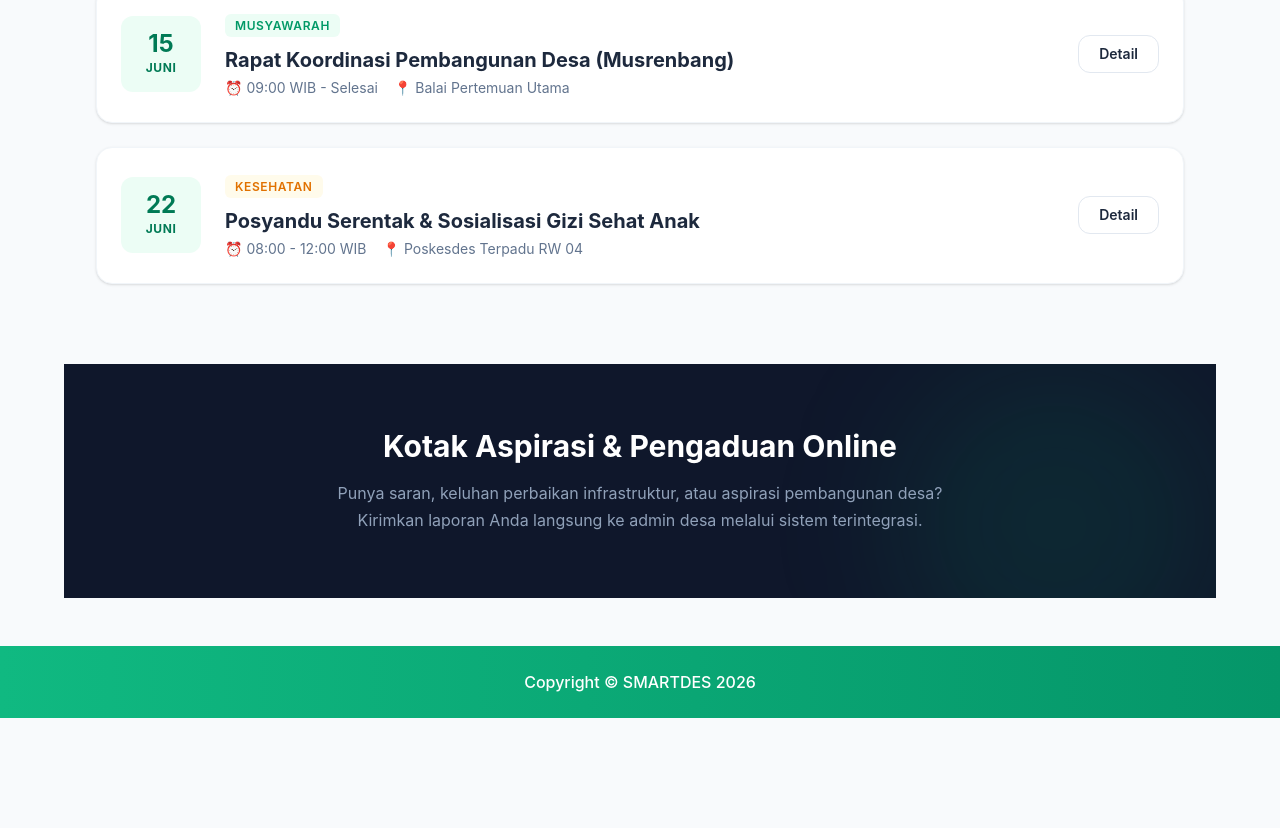
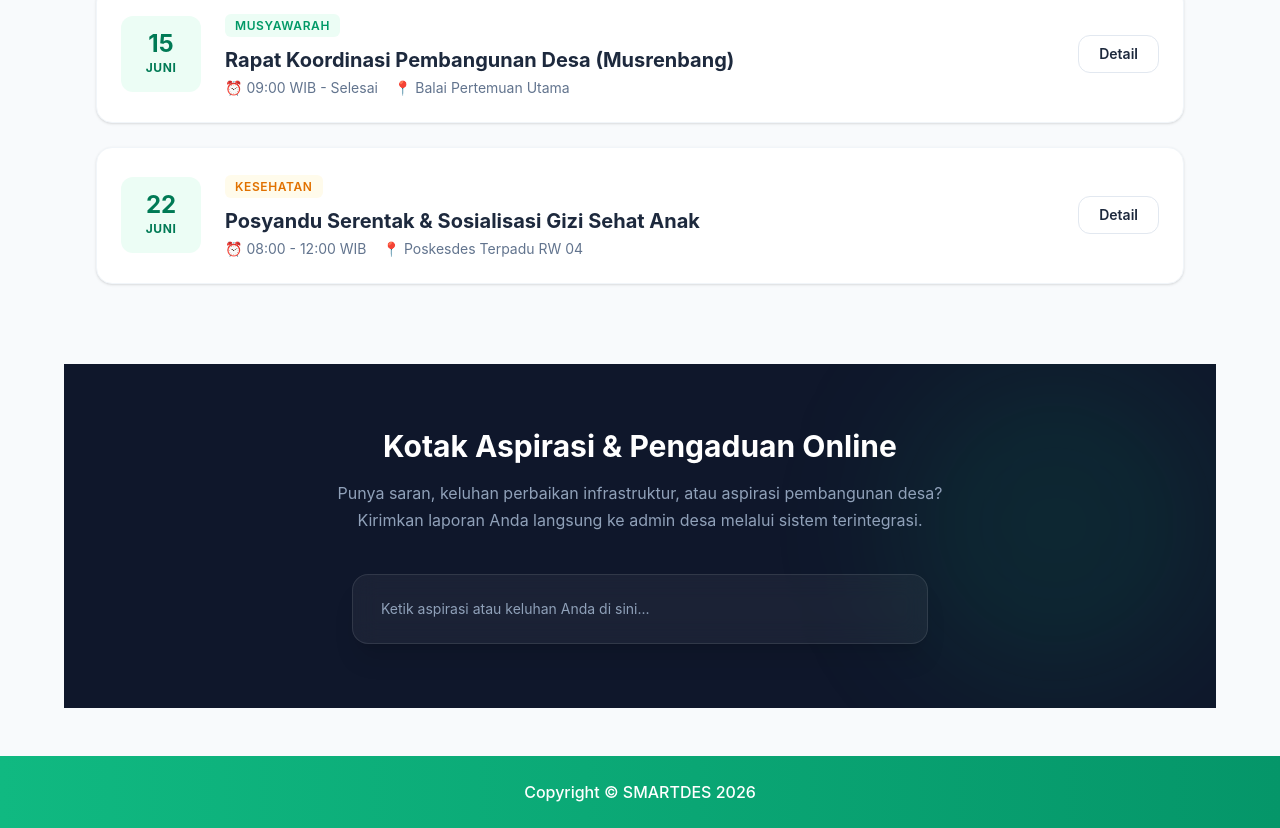
Before and after one commit to muhammadarlianoscar-uti/TA-WEB-24-SEMBADE, a Next.js app in the folder my-app/: page /home in a window 1280 px wide. Shown: the part 2932-3760 px from the top of the page. Before the commit the page ends 3650 px from the top, so only its background shows below. Built offline with nearby package versions, Linux system fonts and the light colour scheme.

Commit message:
menambahkan kotak

```diff
--- a/my-app/app/home/page.tsx
+++ b/my-app/app/home/page.tsx
@@ -412,7 +412,7 @@ export default function Home() {
         </div>
       </section>
 
-      {/* ================= SECTION 6: ASPIRASI & PENGADUAN WARGA ================= */}
+     {/* ================= SECTION 6: ASPIRASI & PENGADUAN WARGA ================= */}
       <section className="py-16 bg-slate-900 text-white relative overflow-hidden">
         <div className="absolute top-0 right-0 w-80 h-80 bg-emerald-500/10 rounded-full blur-3xl pointer-events-none"></div>
 
@@ -421,6 +421,16 @@ export default function Home() {
           <p className="mt-4 text-slate-400 max-w-2xl mx-auto">
             Punya saran, keluhan perbaikan infrastruktur, atau aspirasi pembangunan desa? Kirimkan laporan Anda langsung ke admin desa melalui sistem terintegrasi.
           </p>
+
+          {/* INPUT FORM MOCKUP */}
+          <div className="mt-10 max-w-xl mx-auto bg-white/5 p-3 rounded-2xl border border-white/10 backdrop-blur-md flex flex-col sm:flex-row gap-2 shadow-xl">
+            <input
+              type="text"
+              placeholder="Ketik aspirasi atau keluhan Anda di sini..."
+              className="bg-transparent text-white placeholder-slate-400 px-4 py-3 rounded-xl flex-1 focus:outline-none text-sm"
+            />
+
+          </div>
         </div>
       </section>
 
```
